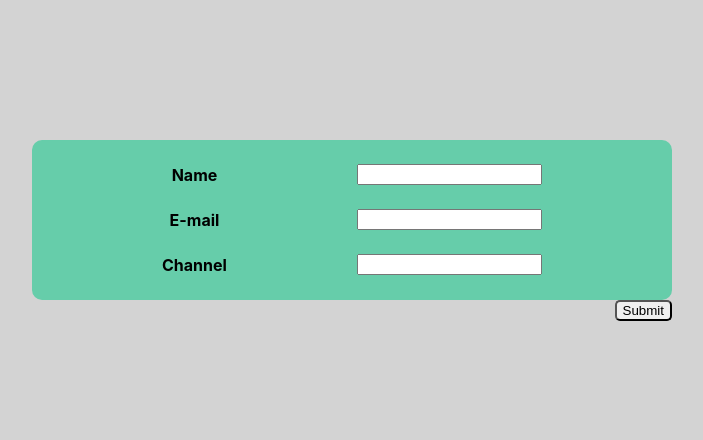
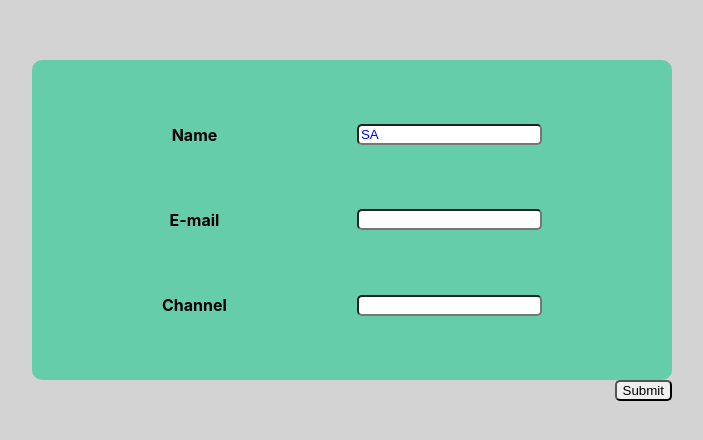
Before and after one commit to Saurabh-Chandil/react-material-ui-formik-yup, a React (Create React App) app: page / in a window 1280 px wide. Shown: the part 170-610 px from the top of the page, without its empty margins (288-991 px from the left). Built offline with nearby package versions, Linux system fonts and the light colour scheme.

Commit message:
formik error validation

```diff
--- a/package.json
+++ b/package.json
@@ -8,6 +8,7 @@
     "@testing-library/jest-dom": "^5.16.2",
     "@testing-library/react": "^12.1.3",
     "@testing-library/user-event": "^13.5.0",
+    "formik": "^2.2.9",
     "react": "^17.0.2",
     "react-dom": "^17.0.2",
     "react-scripts": "5.0.0",
--- a/src/component/forms-formik-yup/YoutubeForm.css
+++ b/src/component/forms-formik-yup/YoutubeForm.css
@@ -5,7 +5,7 @@
 .form-div {
     display: flex;
     flex-direction: row;
-    height: 20vh;
+    height: 40vh;
     width: 50vw;
     justify-content: space-evenly;
     align-content: center !important;
@@ -26,7 +26,15 @@ label {
 }
 input[type='text'], input[type='email'] {
     color: blue !important;
+    border-radius: 5px;
 }
 button {
     border-radius: 5px;
 }
+.form-control {
+    min-height: 1.4rem;
+}
+.error {
+    color: red;
+    position: fixed;
+}
--- a/src/component/forms-formik-yup/YoutubeForm.js
+++ b/src/component/forms-formik-yup/YoutubeForm.js
@@ -1,12 +1,35 @@
 import { Grid, Paper } from '@material-ui/core'
 import React from 'react'
 import './YoutubeForm.css'
+import { useFormik } from 'formik'
 
 function YoutubeForm() {
+    const formik = useFormik({
+        initialValues: {
+            name: 'SA',
+            email: '',
+            channel: ''
+        },
+        validate: (values) => {
+            let errors = {}
+            if(!values.name) errors.name = 'Required'
+
+            if(!values.email) errors.email = 'Required'
+            if (!/^[a-zA-Z0-9]+@(?:[a-zA-Z0-9]+\.)+[A-Za-z]+$/.test(values.email)) errors.email='Invalid email format'
+
+            if(!values.channel) errors.channel = 'Required'
+            return errors
+        },
+        onSubmit: (values) => {
+            console.log('form data : ', values)
+        }
+    })
+
+    console.log('Formik error : ', formik.errors)
     return (
         <div>
             <Grid container className='grid-container' justifyContent="center" alignContent="center">
-            <form>
+                <form onSubmit={formik.handleSubmit}>
                     <Grid item className='form-div'>
                         <div className='label-div'>
                             <label htmlFor='name'>Name</label>
@@ -15,14 +38,31 @@ function YoutubeForm() {
                         </div>
 
                         <div className='input-div'>
-                        <input type='text' id='name' name='name'/>
-                        <input type='text' id='email' name='email'/>
-                        <input type='text' id='channel' name='channel'/>
+                            <div className='form-control'>
+                                <input type='text' id='name' name='name'
+                                onChange={formik.handleChange}
+                                value={formik.values.name}/>
+                                {formik.errors.name ? <div className='error'>{formik.errors.name}</div> : null}
+                            </div>
+
+                            <div className='form-control'>
+                                <input type='text' id='email' name='email'
+                                onChange={formik.handleChange}
+                                value={formik.values.email} />
+                                {formik.errors.email ? <div className='error'>{formik.errors.email}</div> : null}
+                            </div>
+
+                            <div className='form-control'>
+                                <input type='text' id='channel' name='channel'
+                                onChange={formik.handleChange}
+                                value={formik.values.channel}/>
+                                {formik.errors.channel ? <div className='error'>{formik.errors.channel}</div> : null}
+                            </div>
                         </div>
                     </Grid>
 
                     <Grid item className='submit-btn-div'>
-                    <button>Submit</button>
+                        <button type='submit'>Submit</button>
                     </Grid>
                 </form>
             </Grid>
```
Also changed, not shown: 1 other file (tests, documents, lock files or other folders). Lines whose indentation alone changed are shown as unchanged.
